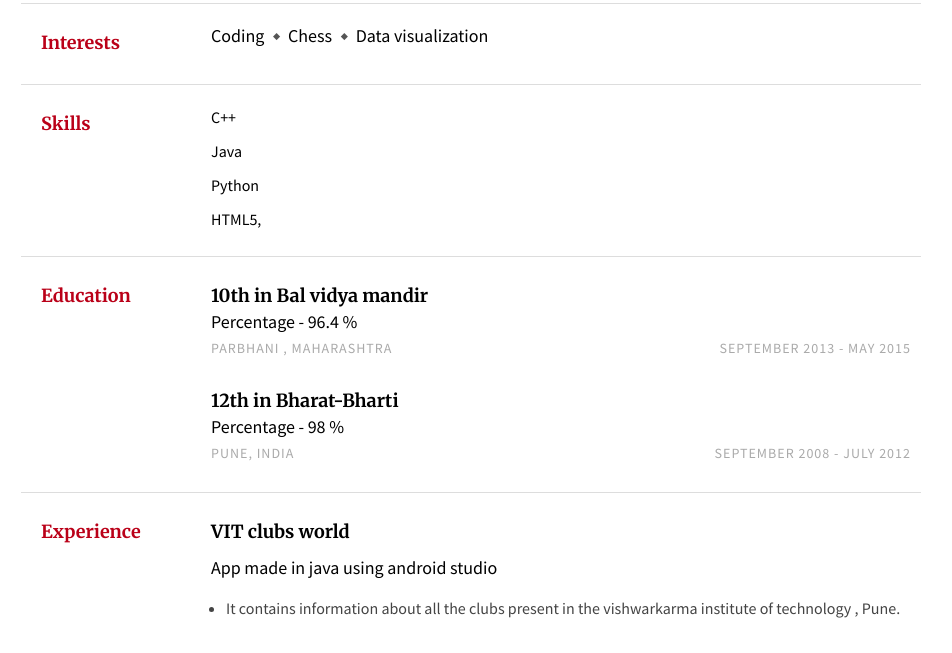
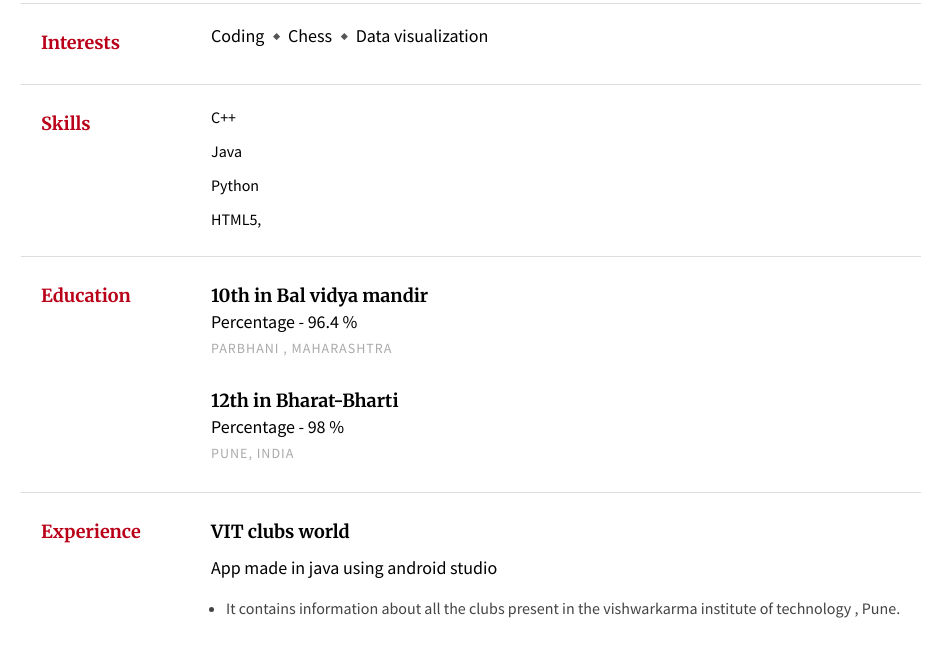
Before and after one commit to The-Robotics-Forum-Workshops/Robospark-Sanskar_Bhutada, a plain HTML site: page resume/resume.html in a window 1280 px wide. Shown: the part 145-798 px from the top of the page, without its empty margins (169-1121 px from the left). Drawn offline with Linux system fonts and the light colour scheme.

Commit message:
Update resume.html

```diff
--- a/resume/resume.html
+++ b/resume/resume.html
@@ -41,7 +41,7 @@
                     <div>Percentage - 96.4 % </div>
                     <div class="row">
                         <div class="col light">Parbhani , Maharashtra</div>
-                        <div class="col-right light">September 2013 - May 2015</div>
+
                     </div>
                 </div>
                 <div class="section-text col-right">
@@ -49,7 +49,7 @@
                     <div>Percentage  - 98 %</div>
                     <div class="row">
                         <div class="col light">Pune, India</div>
-                        <div class="col-right light	">September 2008 - July 2012	</div>
+
                     </div>
                 </div>
             </div>
```
